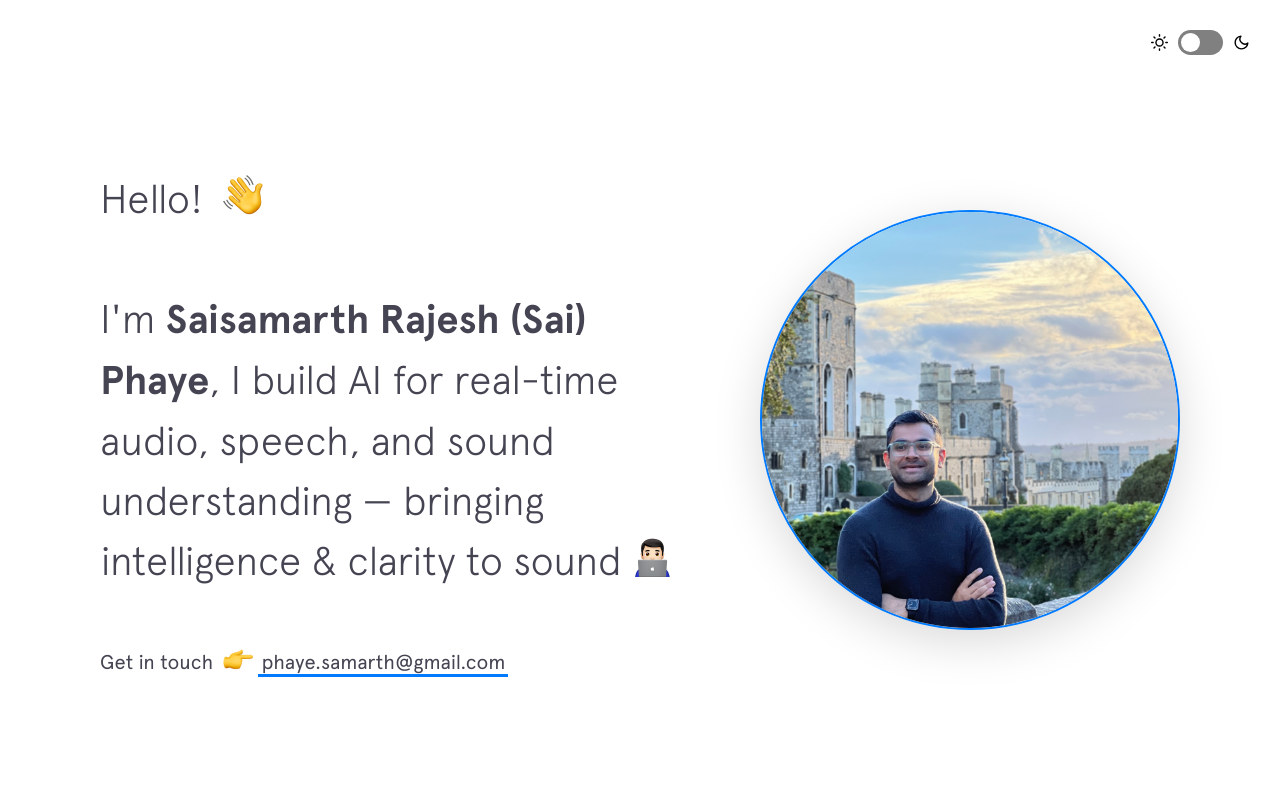
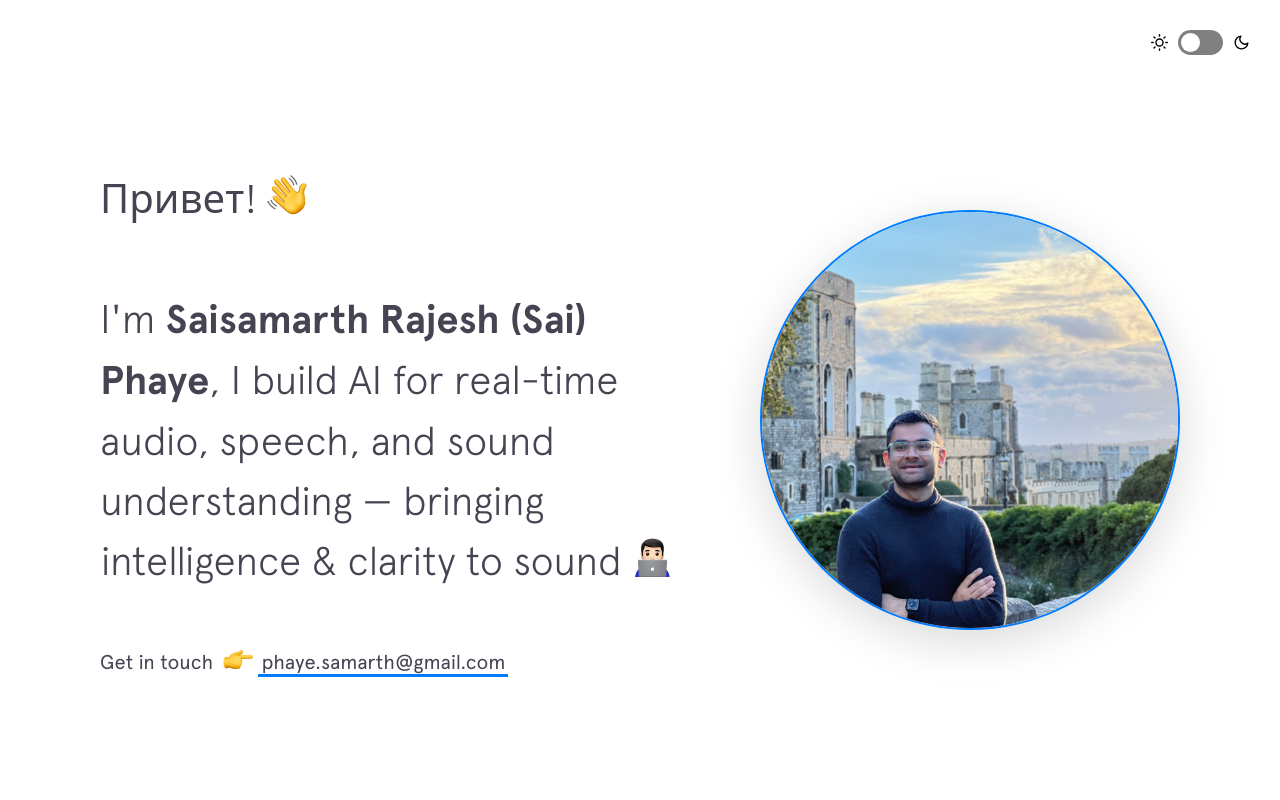
Before and after one commit to ssrp/ssrp.github.io, a Gatsby site: page / in a window 1280 px wide. Shown: the top 800 px of the page. Built offline with nearby package versions, Linux system fonts and the light colour scheme; Gatsby itself is replaced by a stand-in of ours.

Commit message:
add languages

```diff
--- a/src/components/background/background.js
+++ b/src/components/background/background.js
@@ -25,7 +25,8 @@ const Background = () => (
       <p>
         I graduated from&nbsp;
         <a className="underline-link" href="https://www.iitrpr.ac.in/" target="_blank" rel="noreferrer">Indian Institute of Technology Ropar</a> in 2018 and conducted graduate research at&nbsp;
-        <a className="underline-link" href="https://www.nus.edu.sg/" target="_blank" rel="noreferrer">National University of Singapore</a> on Computational Sound Scene Analysis, publishing in IEEE ICASSP 2019.
+        <a className="underline-link" href="https://www.nus.edu.sg/" target="_blank" rel="noreferrer">National University of Singapore</a> on Computational Sound Scene Analysis, publishing in&nbsp;
+        <a className="underline-link" href="https://arxiv.org/abs/1810.12642" target="_blank" rel="noreferrer">IEEE ICASSP 2019</a>.
       </p>
 
       <p>
--- a/src/components/intro/intro.js
+++ b/src/components/intro/intro.js
@@ -2,8 +2,28 @@ import * as React from "react"
 import "./intro.scss"
 
 
+const greetings = [
+  "Hello! ", // English
+  "नमस्ते! ", // Hindi
+  "你好! ", // Chinese (Mandarin)
+  "Привет! ", // Russian
+  "こんにちは! ", // Japanese
+  "Привіт! ", // Ukrainian
+  "Ciao! ", // Italian
+  "Hallo! ", // German
+  "Γεια σας! ", // Greek
+  "Bonjour! ", // French
+  "வணக்கம்! ", // Tamil
+  "Halo! ", // Malaysian
+  "สวัสดี! ", // Thai
+  "Hola! ", // Spanish
+  "Olá! ", // Portuguese
+  "안녕하세요! ", // Korean
+  "مرحبا! ", // Arabic
+  "Shalom! ", // Hebrew
+];
+
 const introData = {
-  title: "Hello! ",
   beforeName: "I'm ",
   name: "Saisamarth Rajesh (Sai) Phaye",
   afterName: ", I build AI for real-time audio, speech, and sound understanding — bringing intelligence & clarity to sound ",
@@ -14,6 +34,8 @@ const introData = {
 const Intro = () => {
   const [isHovering, setIsHovering] = React.useState(false);
   const [profileImage, setProfileImage] = React.useState("");
+  const [currentGreetingIndex, setCurrentGreetingIndex] = React.useState(0);
+  const [isTransitioning, setIsTransitioning] = React.useState(false);
 
   const onMouseOver = _ => {
     setIsHovering(true);
@@ -26,6 +48,21 @@ const Intro = () => {
   React.useEffect(() => {
     const randomImageNumber = Math.floor(Math.random() * 8) + 1; // Random number 1-8
     setProfileImage(`/images/profiles/${randomImageNumber}.jpg`);
+  }, []);
+
+  // Cycle through greetings every 2000ms (2 seconds)
+  React.useEffect(() => {
+    const interval = setInterval(() => {
+      setIsTransitioning(true);
+      setTimeout(() => {
+        setCurrentGreetingIndex((prevIndex) =>
+          (prevIndex + 1) % greetings.length
+        );
+        setIsTransitioning(false);
+      }, 150); // Half of transition duration for smooth effect
+    }, 2000);
+
+    return () => clearInterval(interval);
   }, []);
 
   const copyEmailToClipboard = () => {
@@ -55,7 +92,10 @@ const Intro = () => {
   return <header className="intro">
     <div className="intro__content">
       <div className="intro__text">
-        <h1 className="intro__hello">{introData.title}
+        <h1 className="intro__hello">
+          <span className={`greeting-text ${isTransitioning ? 'fade-out' : 'fade-in'}`}>
+            {greetings[currentGreetingIndex]}
+          </span>
           <span className={isHovering ? "emoji wave-hand animated wave" : "emoji wave-hand animated"} onMouseOver={onMouseOver} onMouseOut={onMouseOut} onFocus={onMouseOver} onBlur={onMouseOut} role="button" tabIndex={0} aria-label="wave hand"></span>
         </h1>
 
--- a/src/components/intro/intro.scss
+++ b/src/components/intro/intro.scss
@@ -219,6 +219,20 @@
         }
       }
     }
+
+    .greeting-text {
+      display: inline-block;
+      transition: opacity 0.3s ease-in-out;
+
+      &.fade-in {
+        opacity: 1;
+      }
+
+      &.fade-out {
+        opacity: 0;
+      }
+    }
+
     &__tagline {
       font-weight: 300;
       max-width: 700px;
```
